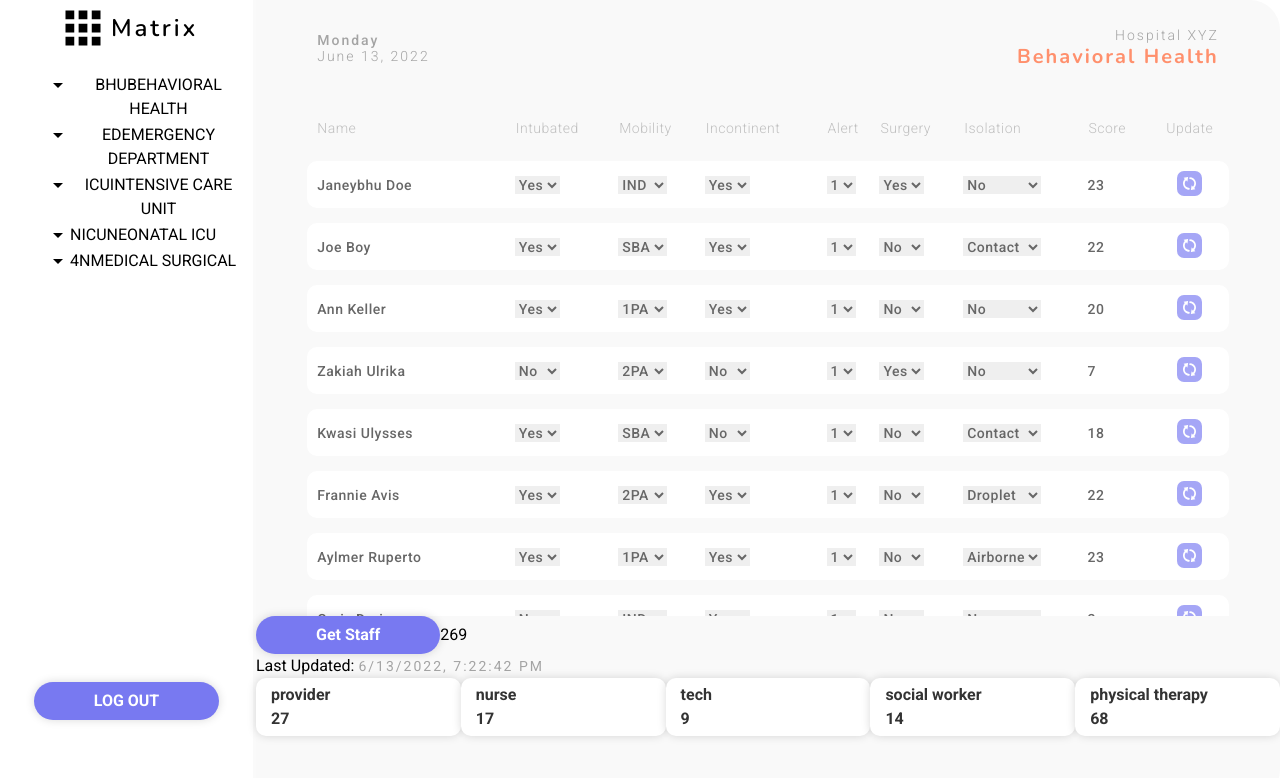
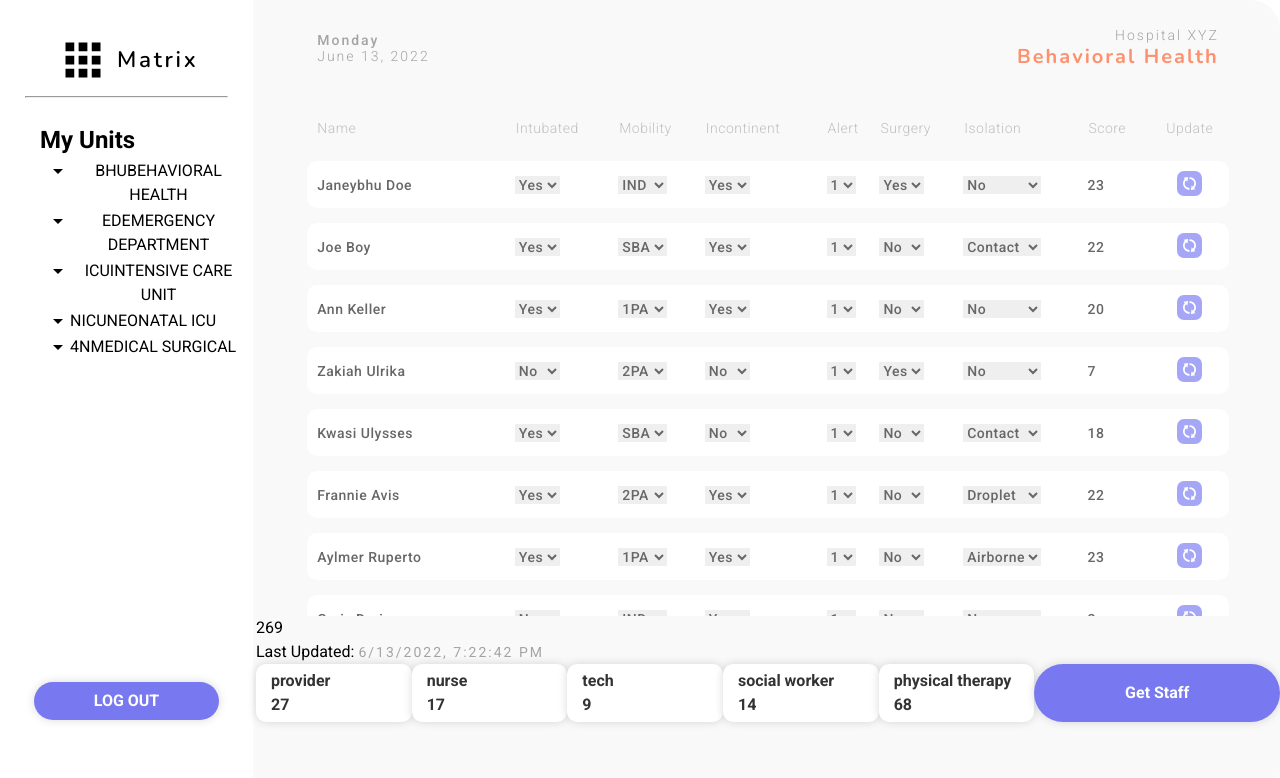
Before and after one commit to alisarf/staff_matrix, a React (Create React App) app: page / in a window 1280 px wide. Shown: the top 778 px of the page. Built offline with nearby package versions, Linux system fonts and the light colour scheme.

Commit message:
Fix Type & Layout

```diff
--- a/src/App.js
+++ b/src/App.js
@@ -200,16 +200,6 @@ function App() {
           <Table data={data} setScoreValue={setScoreValue} updateSpecificAcuity={updateSpecificAcuity}/>
         </main>
         <section className="Container__lower">
-          <Button
-            onClick={() => {
-              updateIndAcuity();
-              getAcuity();
-              getStaff();
-              getTimestamp();
-            }}
-          >
-            Get Staff
-          </Button>
           {acuityTotal}
           <p>
             Last Updated: <Time loc="bottom" timestamp={timestamp}/>
@@ -224,6 +214,16 @@ function App() {
                 </Card>
               );
             })}
+            <Button
+              onClick={() => {
+                updateIndAcuity();
+                getAcuity();
+                getStaff();
+                getTimestamp();
+              }}
+            >
+              Get Staff
+            </Button>
           </section>
         </section>
       </div>
--- a/src/components/Header.jsx
+++ b/src/components/Header.jsx
@@ -16,8 +16,10 @@ function Header({unitD, changeU}){
         <img className= "Logo__img" src={logo} alt="molecule logo" />
         <h1 className='Logo__title'>Matrix</h1>
       </div>
+      <hr></hr>
       <nav>
         <ul>
+          <h2>My Units</h2>
         {
             Object.keys(unitD).map((title, idx) => {
               return (
--- a/src/css/style.css
+++ b/src/css/style.css
@@ -161,6 +161,11 @@ body {
   font-family: var(--font-primary);
 }
 
+hr {
+  width: 80%;
+  color: var(--grey-lightest);
+}
+
 .Container {
   display: -ms-grid;
   display: grid;
@@ -266,13 +271,18 @@ body {
   background-color: var(--lightblue);
 }
 
+.Logo {
+  margin-top: 2em;
+}
+
 .Logo__img {
   width: 3.5rem;
+  margin-right: 0.4rem;
 }
 
 .Logo__title {
   font-family: var(--font-accent);
-  font-size: 1.5rem;
+  font-size: 1.4rem;
   font-weight: 600;
   letter-spacing: 0.12em;
   -ms-flex-item-align: center;
--- a/src/css/style.scss
+++ b/src/css/style.scss
@@ -6,6 +6,11 @@
 
 body {
   font-family: var(--font-primary);
+}
+
+hr {
+  width: 80%;
+  color: var(--grey-lightest);
 }
 
 .Container {
@@ -88,13 +93,16 @@ body {
   }
 }
 .Logo {
+  margin-top: 2em;
+
   &__img {
     width: 3.5rem;
+    margin-right: 0.4rem;
   }
 
   &__title {
     font-family: var(--font-accent);
-    font-size: 1.5rem;
+    font-size: 1.4rem;
     font-weight: 600;
     letter-spacing: 0.12em;
     align-self: center;
```
